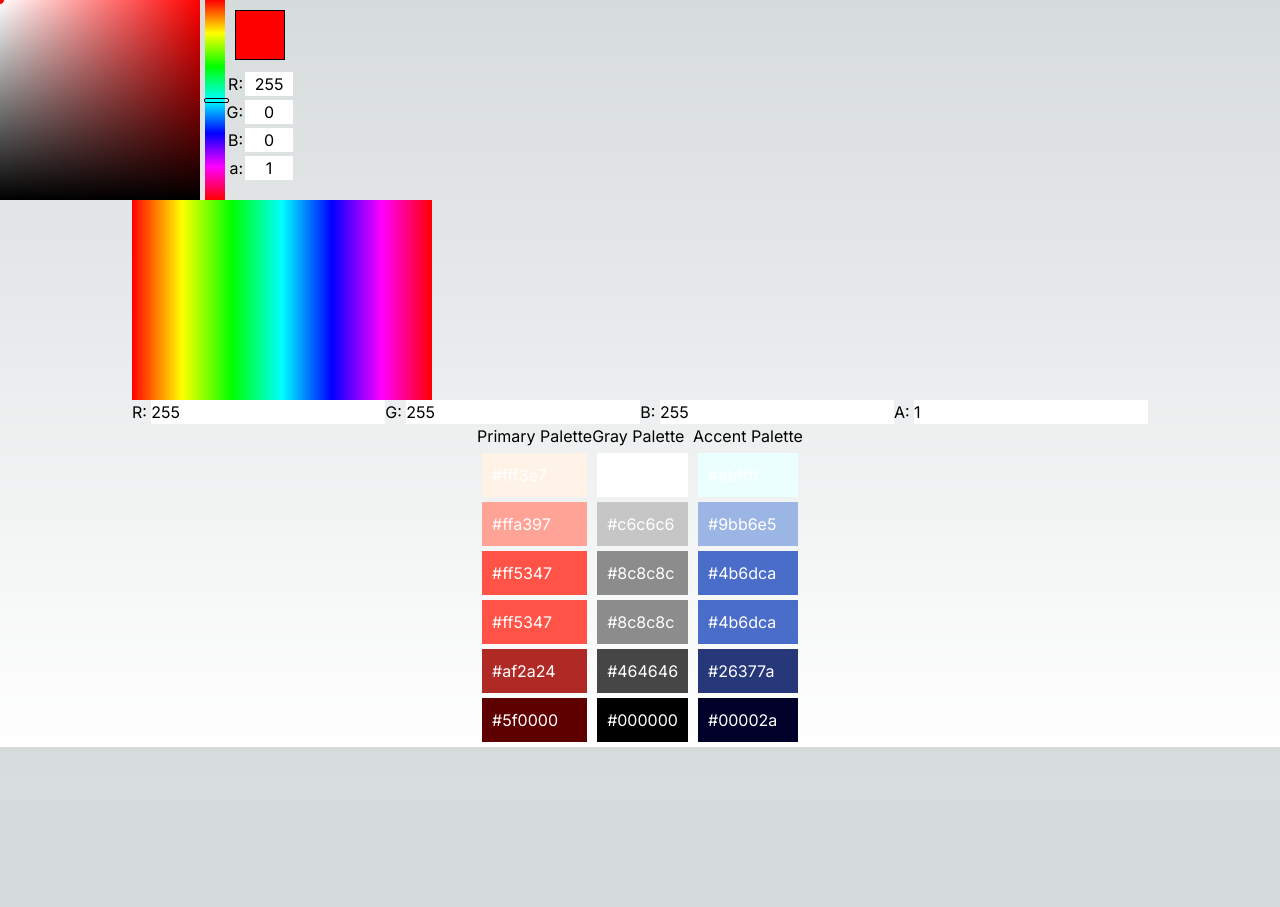
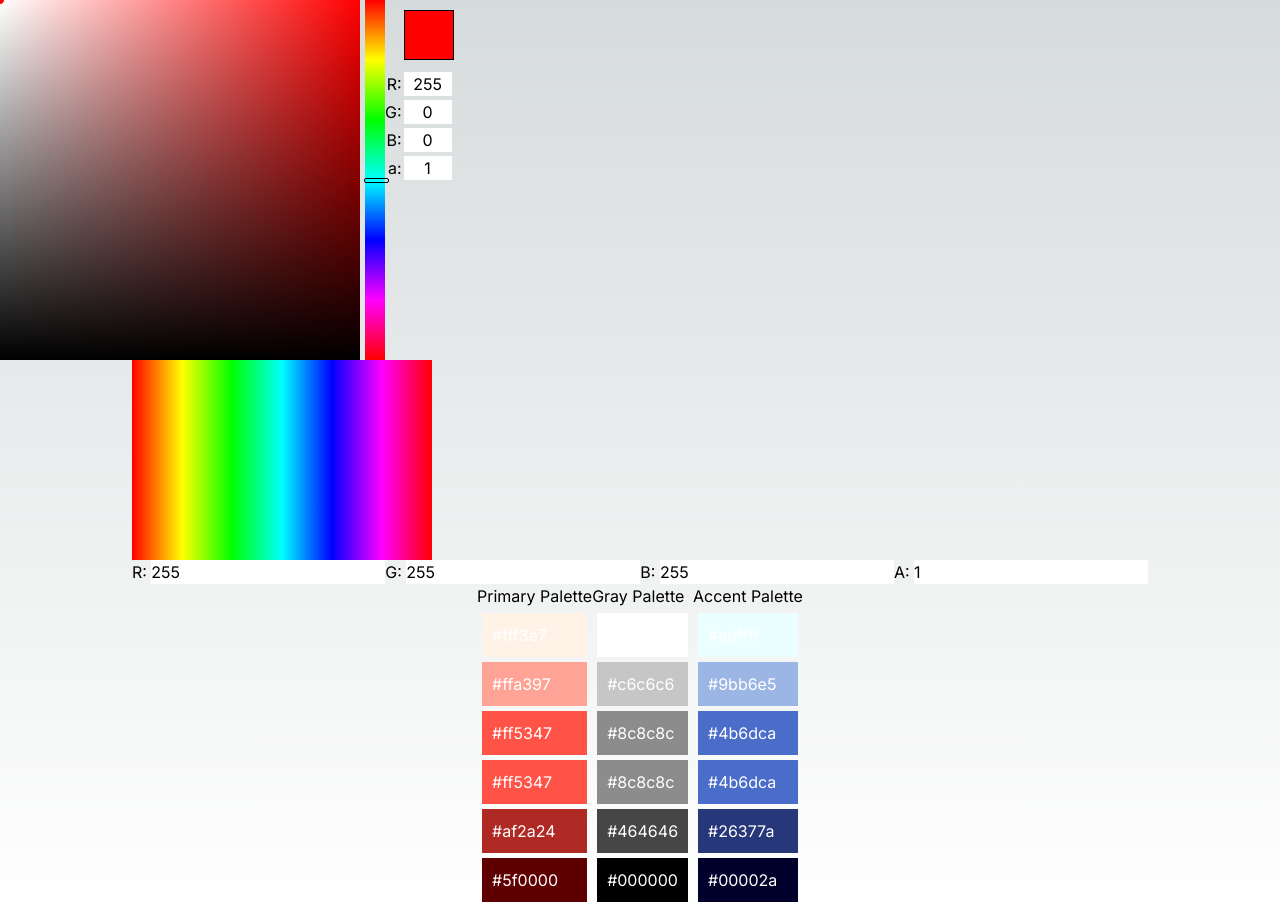
Before and after one commit to ajbucci/chromas, a Next.js app: page / in a window 1280 px wide. Before the commit the page ends 800 px from the top, so only its background shows below. Built offline with nearby package versions, Linux system fonts and the light colour scheme.

Commit message:
resize color picker so that it's at least 360px

```diff
--- a/app/ColorPicker.tsx
+++ b/app/ColorPicker.tsx
@@ -47,8 +47,8 @@ function GradientBox({
 
   const gradientStyle = {
     background: `linear-gradient(to top, black, transparent), linear-gradient(to right, white, ${baseColor})`,
-    height: "200px",
-    width: "200px",
+    height: "360px",
+    width: "360px",
   };
 
   return (
--- a/app/globals.css
+++ b/app/globals.css
@@ -30,7 +30,7 @@ body {
   appearance: none;
   margin-left: 5px;
   width: 20px;
-  height: 200px;
+  height: 360px;
   background: linear-gradient(to bottom, red, yellow, lime, cyan, blue, magenta, red);
   outline: none;
   opacity: 1;
@@ -61,5 +61,5 @@ body {
   width: 50px;
   height: 50px;
   border: 1px solid #000;
-  margin: 10px;
+  margin: 10px 0;
 }
```
